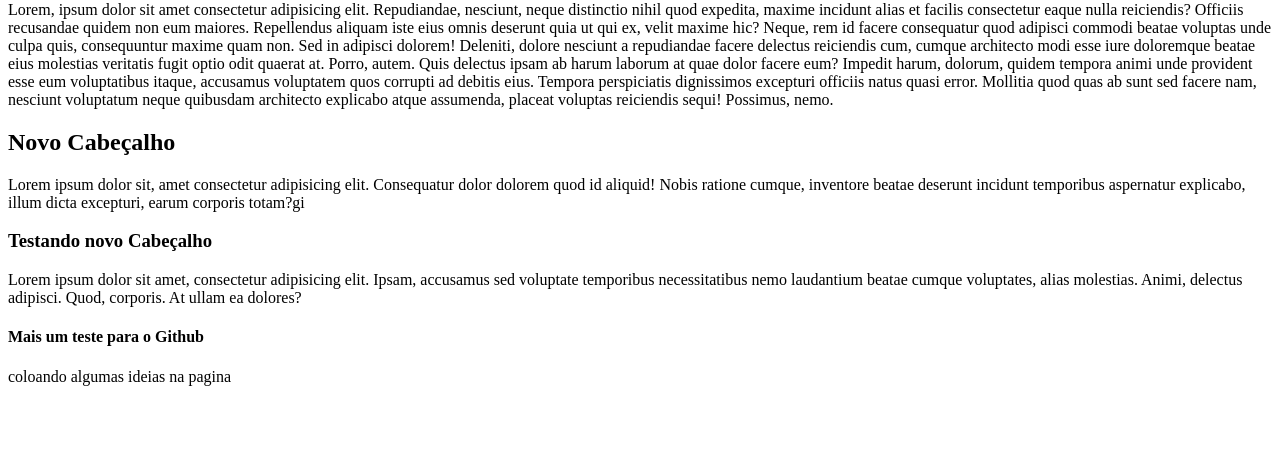
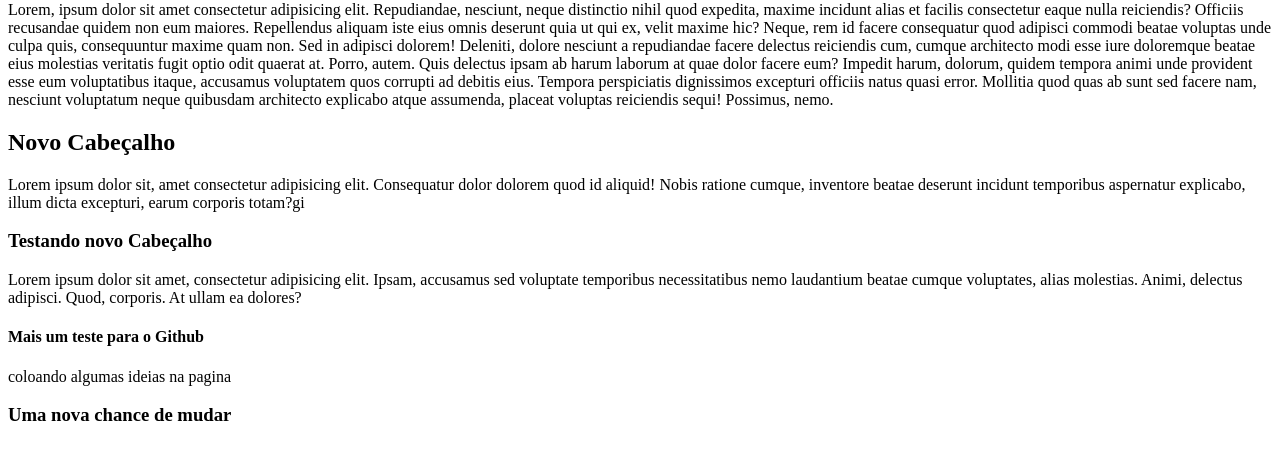
Before and after one commit to Jonasfraga/novorepositorio, a plain HTML site: page index.html in a window 1280 px wide. Shown: the part 79-538 px from the top of the page. Drawn offline with Linux system fonts and the light colour scheme.

Commit message:
Mais uma parte

```diff
--- a/index.html
+++ b/index.html
@@ -18,5 +18,6 @@
     <p>Lorem ipsum dolor sit amet, consectetur adipisicing elit. Ipsam, accusamus sed voluptate temporibus necessitatibus nemo laudantium beatae cumque voluptates, alias molestias. Animi, delectus adipisci. Quod, corporis. At ullam ea dolores?</p>
     <h4>Mais um teste para o Github</h4>
     <p>coloando algumas ideias na pagina</p>
+    <h3>Uma nova chance de mudar</h3>
 </body>
 </html>
```
